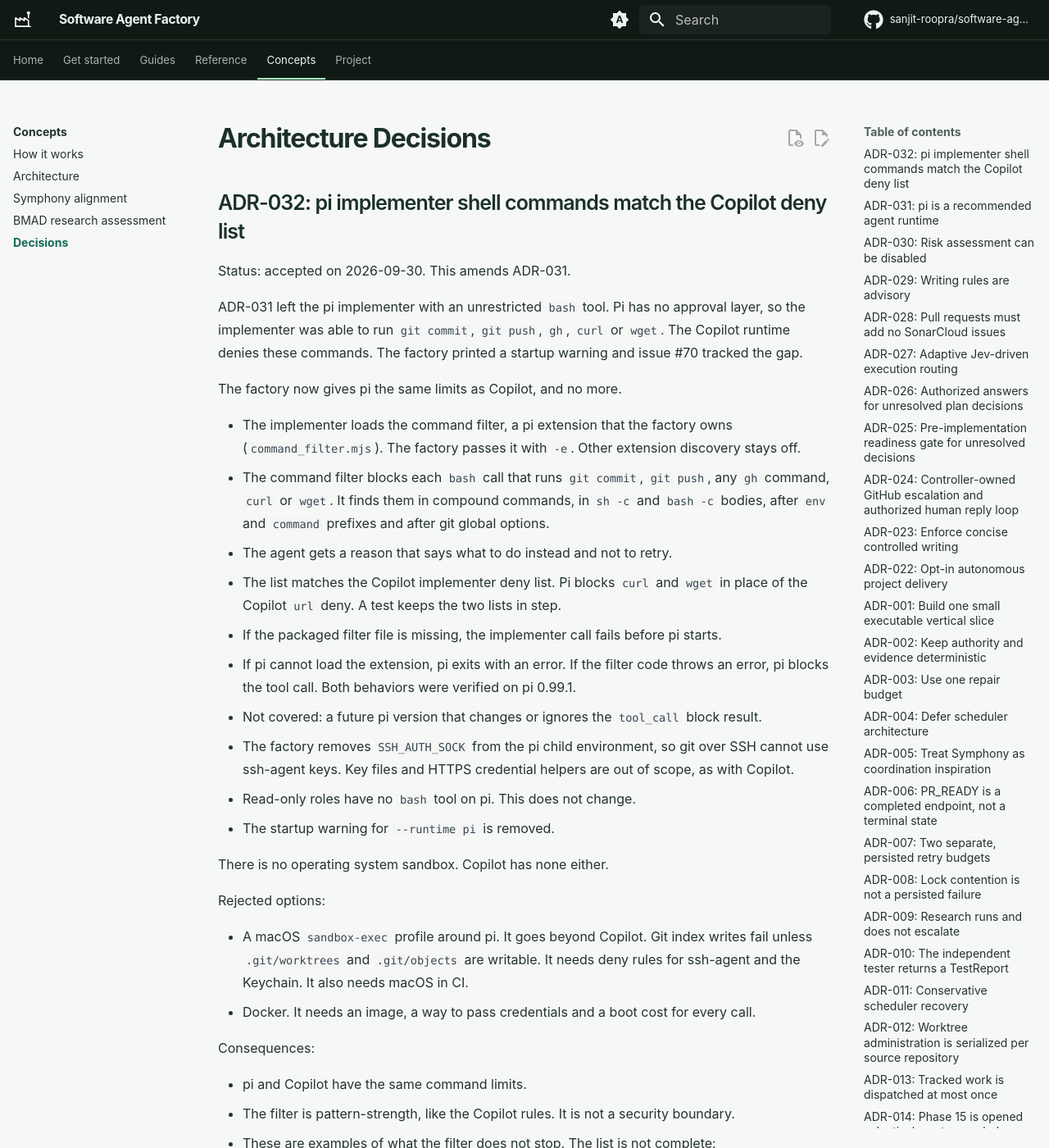
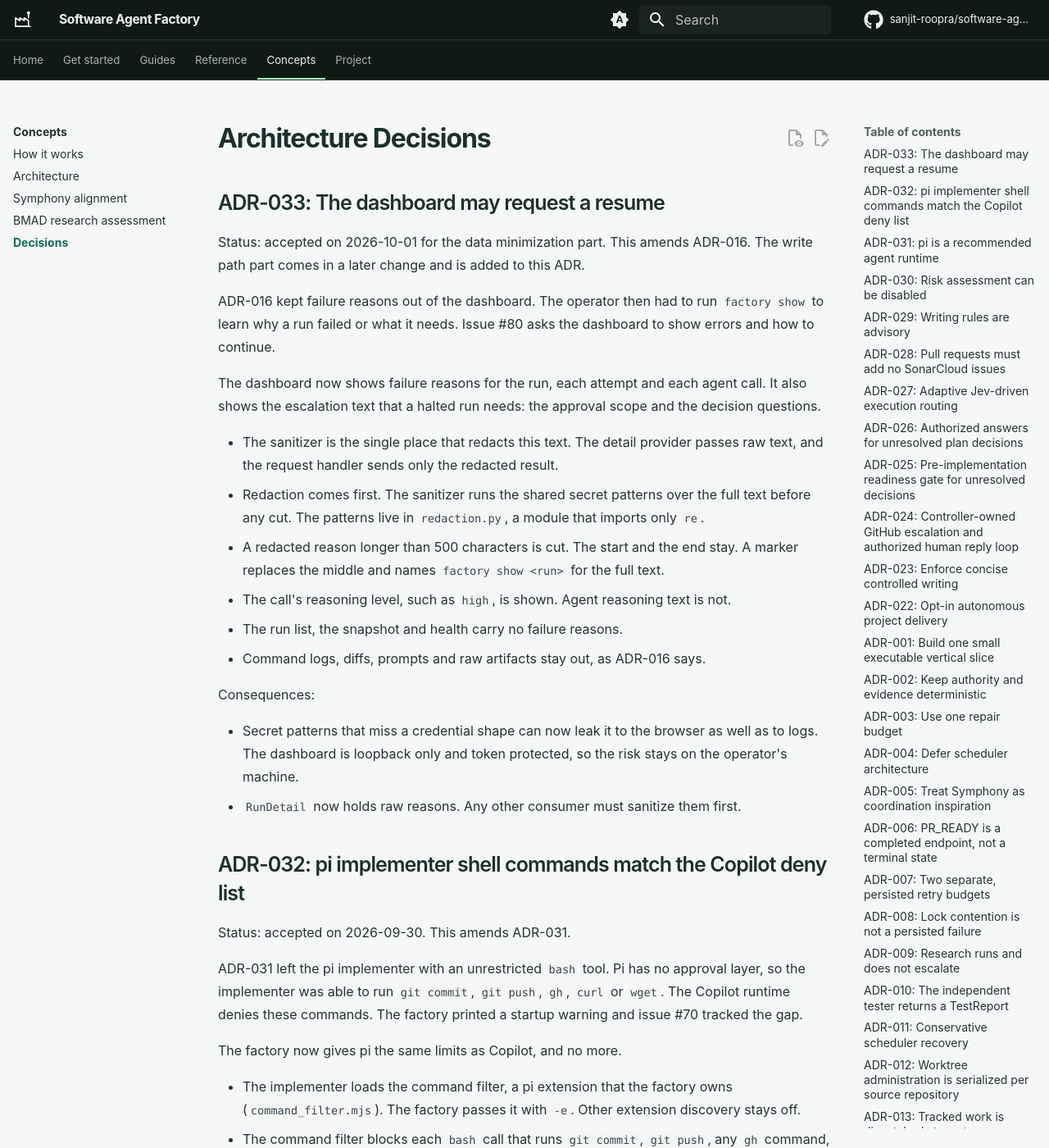
Before and after one commit to sanjit-roopra/software-agent-factory, an MkDocs documentation site: the page built from docs/decisions.md, in a window 1280 px wide and 1400 px high. Shown: the whole window at 82% size. Built offline with MkDocs 1.6.1 and Material for MkDocs 9.7.7, drawn with Linux system fonts in a browser that asks for light colours; comment, search, counter and statistics services are not loaded; some of the changed text lies outside the part shown.

Commit message:
docs: record ADR-033 data minimization for failure reasons
The run detail now shows failure reasons and escalation text, so ADR-016's
rule that the dashboard never shows failure reasons no longer holds. ADR-033
records the new rule: the sanitizer redacts the text first, then cuts it to
500 characters and names factory show for the full text. The architecture
and safety pages now describe the same rule. The write path part of ADR-033
follows in a later slice.

Co-Authored-By: Claude Opus 5.5 <noreply@anthropic.com>
Claude-Session: https://claude.ai/code/session_01BkF6p8bmobrGNmsC9n4UN6

```diff
--- a/docs/decisions.md
+++ b/docs/decisions.md
@@ -1,4 +1,32 @@
 # Architecture Decisions
+
+## ADR-033: The dashboard may request a resume
+
+Status: accepted on 2026-10-01 for the data minimization part. This amends ADR-016.
+The write path part comes in a later change and is added to this ADR.
+
+ADR-016 kept failure reasons out of the dashboard.
+The operator then had to run `factory show` to learn why a run failed or what it needs.
+Issue #80 asks the dashboard to show errors and how to continue.
+
+The dashboard now shows failure reasons for the run, each attempt and each agent call.
+It also shows the escalation text that a halted run needs: the approval scope and the decision questions.
+
+- The sanitizer is the single place that redacts this text.
+  The detail provider passes raw text, and the request handler sends only the redacted result.
+- Redaction comes first. The sanitizer runs the shared secret patterns over the full text before any cut.
+  The patterns live in `redaction.py`, a module that imports only `re`.
+- A redacted reason longer than 500 characters is cut. The start and the end stay.
+  A marker replaces the middle and names `factory show <run>` for the full text.
+- The call's reasoning level, such as `high`, is shown. Agent reasoning text is not.
+- The run list, the snapshot and health carry no failure reasons.
+- Command logs, diffs, prompts and raw artifacts stay out, as ADR-016 says.
+
+Consequences:
+
+- Secret patterns that miss a credential shape can now leak it to the browser as well as to logs.
+  The dashboard is loopback only and token protected, so the risk stays on the operator's machine.
+- `RunDetail` now holds raw reasons. Any other consumer must sanitize them first.
 
 ## ADR-032: pi implementer shell commands match the Copilot deny list
 
@@ -773,6 +801,9 @@ so the default offline run does not demand tools it will never call.
 
 ## ADR-016: The local dashboard is a bounded exception to the V1 ban
 
+ADR-033 amends the data minimization rule below: the dashboard now shows
+redacted failure reasons.
+
 `AGENTS.md` bans a web dashboard in V1. One narrow exception is granted.
 Inspecting runs, states, attempts, and metrics by reading JSON files is worse
 than viewing a page.
```
Also changed, not shown: docs/architecture.md (+6 -4 lines), docs/reference/safety.md (+6 -3 lines).
